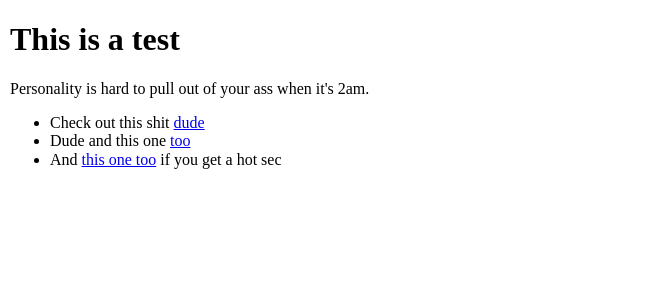
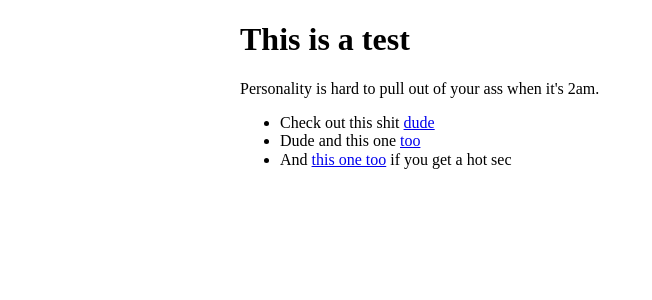
Before and after one commit to jordanthornquest/mains-and-monitors, a Jekyll site: the page built from index.html, in a window 1280 px wide. Shown: the top 300 px of the page, without its empty margins (0-652 px from the left). Built offline with Jekyll 4.4.1, drawn with Linux system fonts in a browser that asks for light colours.

Commit message:
custom css

```diff
--- a/_layouts/default.html
+++ b/_layouts/default.html
@@ -19,7 +19,9 @@
     <p class="browserupgrade">You are using an <strong>outdated</strong> browser. Please <a href="https://browsehappy.com/">upgrade your browser</a> to improve your experience and security.</p>
   <![endif]-->
 
-  {{ content }}
+  <div class="page-wrapper">
+    {{ content }}
+  </div>
 
 </body>
 
--- a/_scss/_custom.scss
+++ b/_scss/_custom.scss
@@ -1,3 +1,8 @@
 body {
   margin: 5px 10px;
 }
+
+.page-wrapper {
+  margin: 0 auto;
+  max-width: 800px;
+}
```
